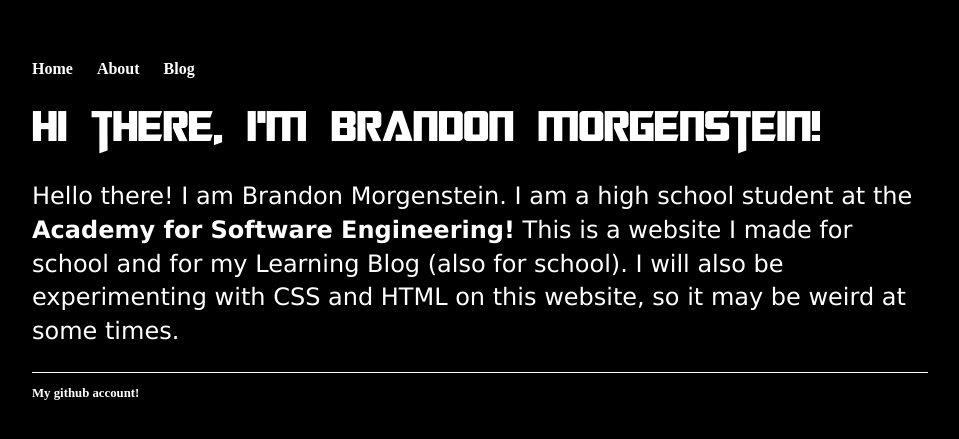
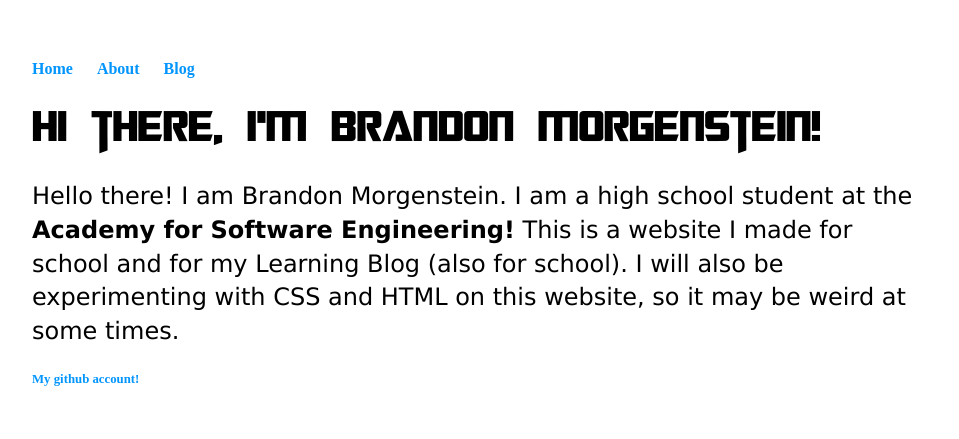
Before and after one commit to brandonm4478/brandonm4478.github.io, a Jekyll site: the page built from index.html, in a window 1280 px wide. Shown: the top 439 px of the page, without its empty margins (160-1119 px from the left). Built offline with Jekyll 4.4.1, drawn with Linux system fonts in a browser that asks for light colours.

Commit message:
Update main.css

```diff
--- a/css/main.css
+++ b/css/main.css
@@ -11,7 +11,7 @@
 body {
   margin: 60px auto;
   width: 70%;
-  background-color: black;
+  background-color: white;
 }
 nav ul, footer ul {
   font-family:'Star Jedi';
@@ -25,24 +25,24 @@ nav ul li, footer ul li {
 }
 a {
   text-decoration: none;
-  color: #FFFFFF;
+  color: #0095FF;
 }
 a:hover {
   text-decoration: underline;
 }
 h1 {
   font-size: 3em;
-  color: #FFFFFF;
+  color: #00000;
   font-family:'Transformers Movie';
 }
 p {
   font-size: 1.5em;
   font-family:'Verdana';
   line-height: 1.4em;
-  color: #FFFFFF;
+  color: #00000;
 }
 footer {
-  border-top: 1px solid #FFFFFF;
+  border-top: 1px solid #00000;
   font-size: .8em;
 }
 
```
